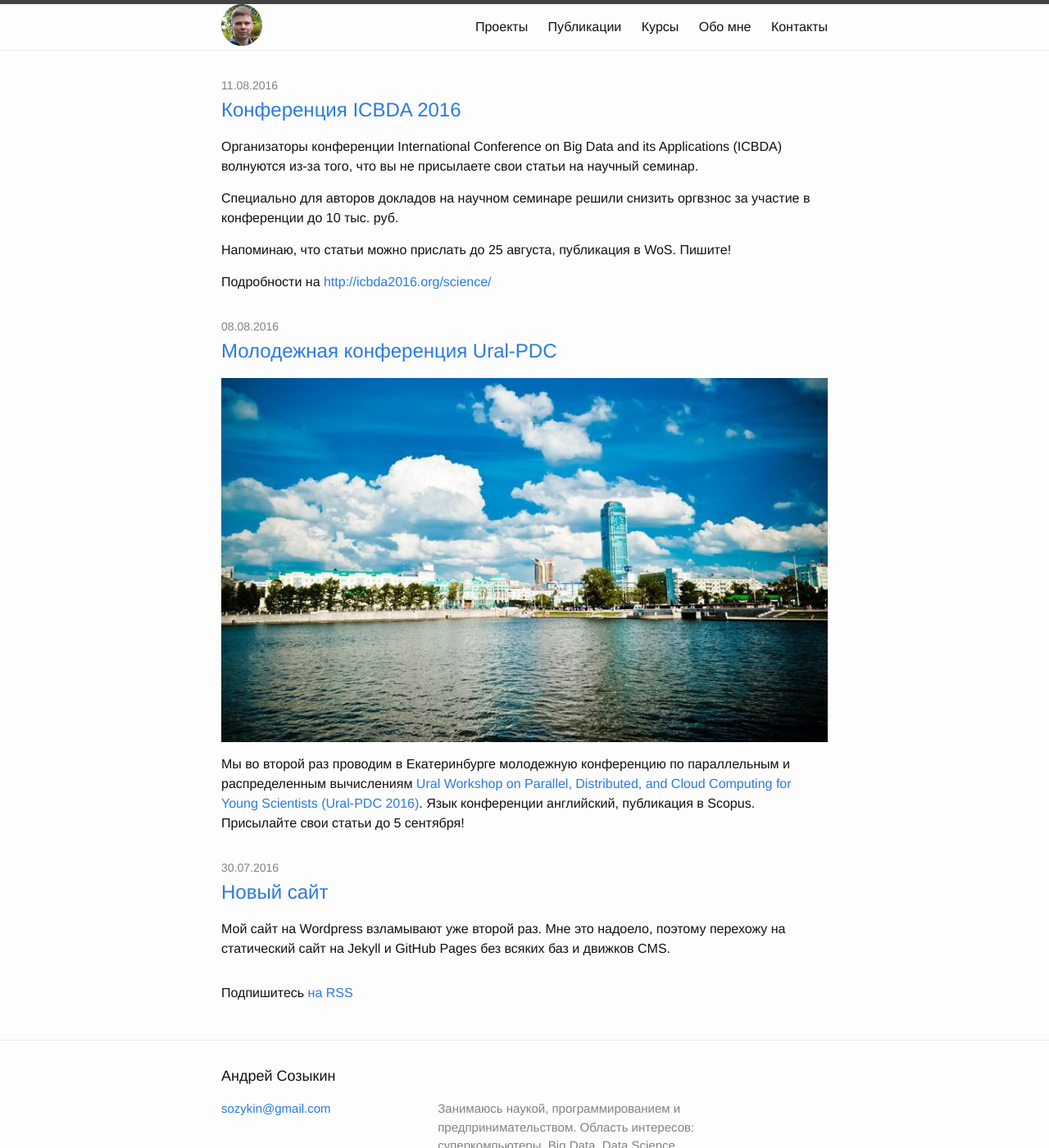
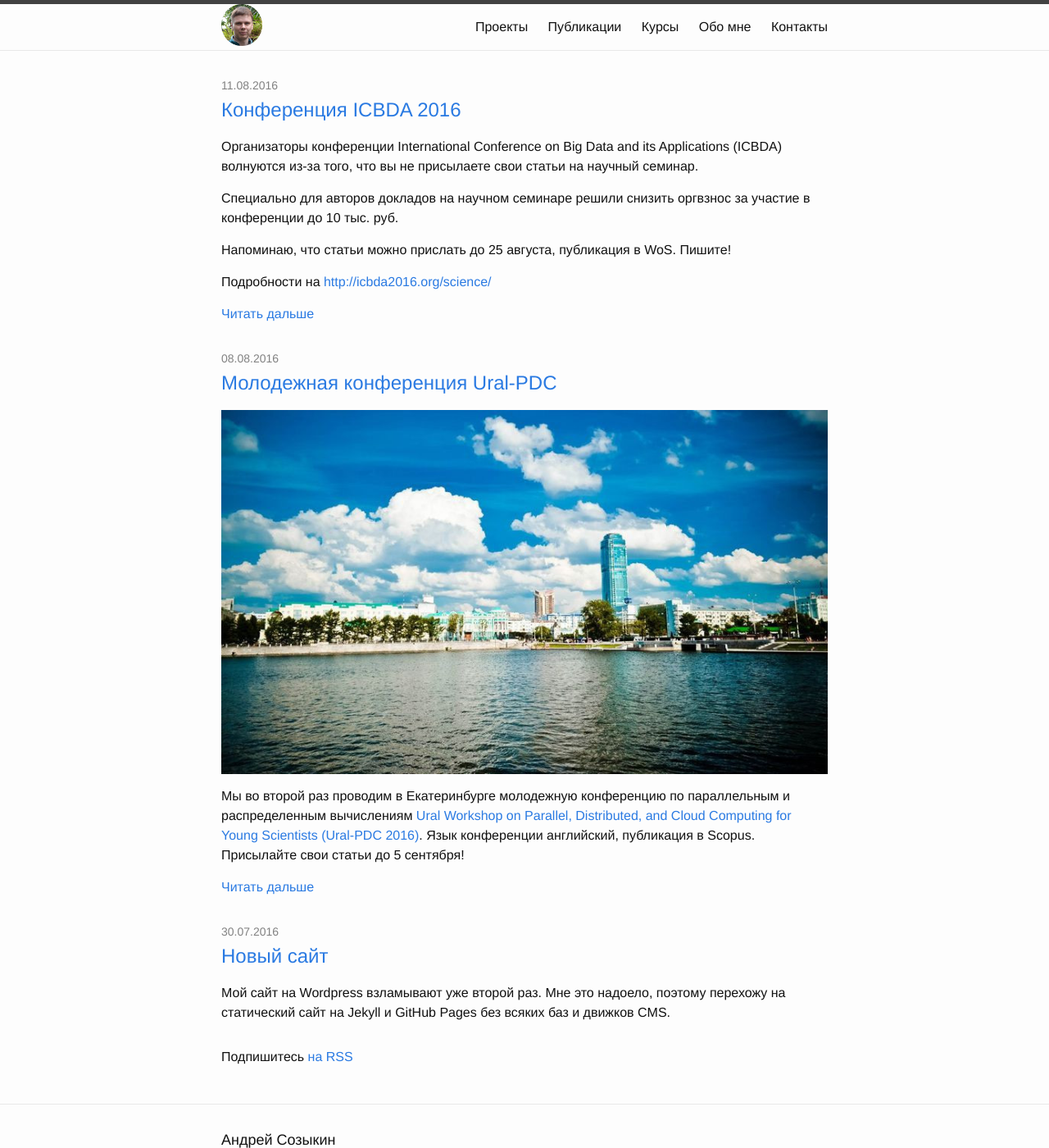
Before and after one commit to sozykin/asozykin.ru, a Jekyll site: the page built from index.html, in a window 1280 px wide and 1400 px high. Shown: the whole window at 82% size. Built offline with Jekyll 4.4.1, drawn with Linux system fonts in a browser that asks for light colours.

Commit message:
Read more functionality

```diff
--- a/index.html
+++ b/index.html
@@ -15,6 +15,17 @@ layout: default
           <a class="post-link" href="{{ post.url | prepend: site.baseurl }}">{{ post.title }}</a>
         </h2>
         {{ post.excerpt }}
+        {% capture content_words %}
+          {{ post.content | number_of_words }}
+        {% endcapture %}
+        {% capture excerpt_words %}
+          {{ post.excerpt | number_of_words }}
+        {% endcapture %}
+        {% if excerpt_words != content_words %}
+        <p><a class="btn btn-sm btn-primary" href="{{ post.url }}/#read-more" role="button">Читать дальше <i class="fa fa-arrow-circle-right"></i></a>
+        </p>
+        {% endif %}
+
       </li>
     {% endfor %}
   </ul>
```
